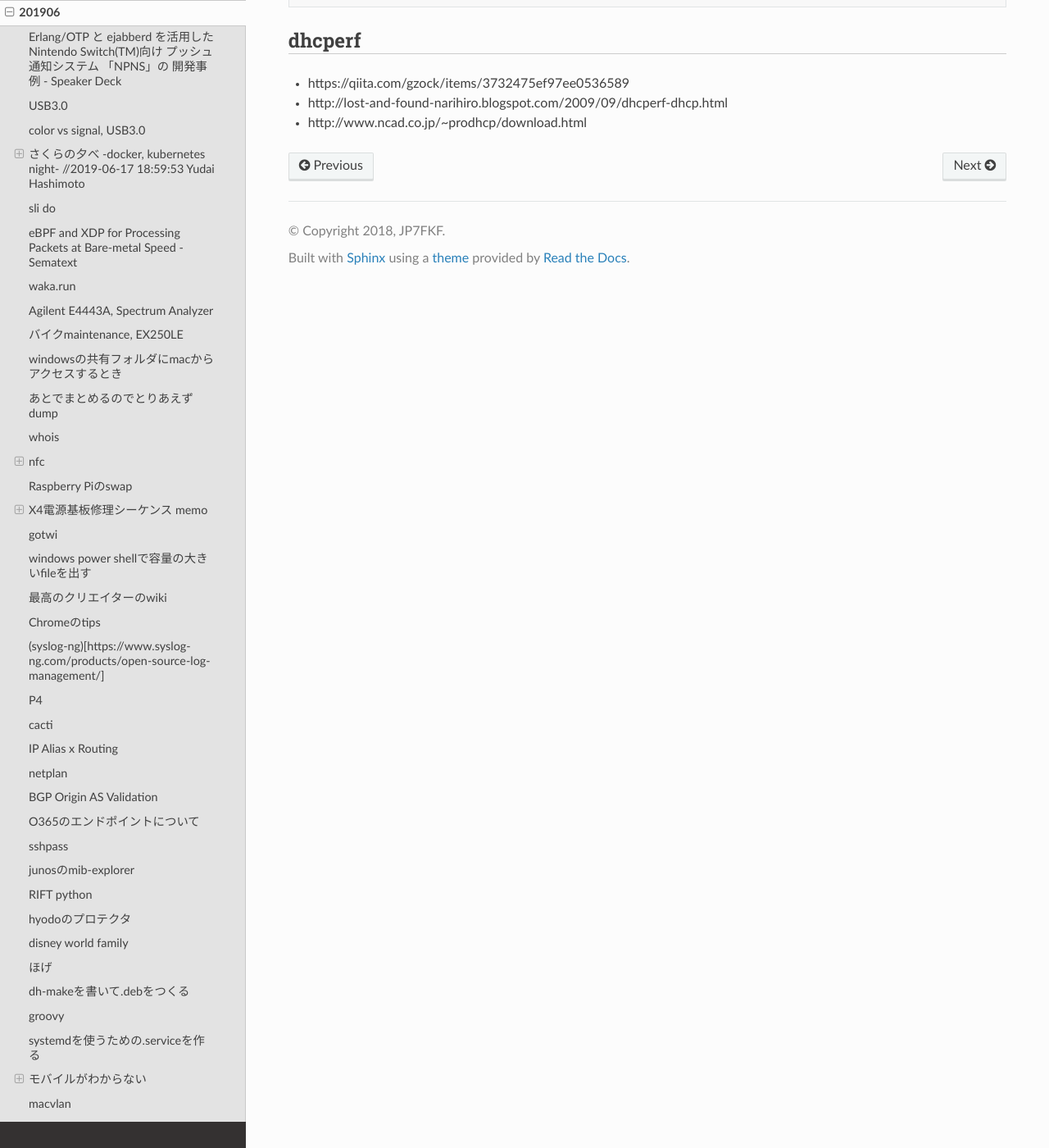
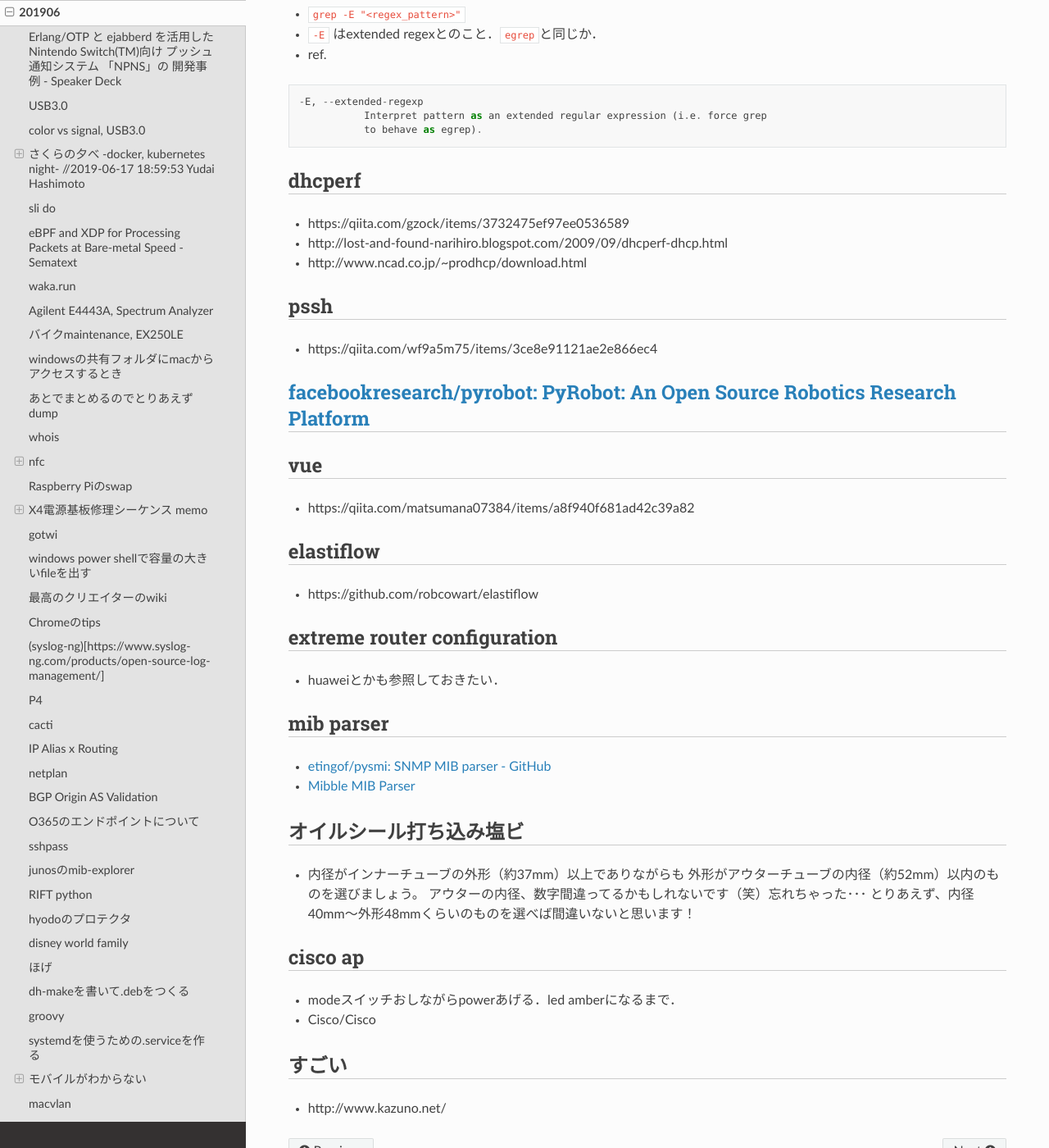
Before and after one commit to jp7fkf/JP7FKF-Warehouse, a Sphinx documentation site: the page built from source/dialy/201906.md, in a window 1280 px wide and 1400 px high, scrolled down 16569 px. Shown: the whole window at 82% size. Built offline with Sphinx 7.4.7 and the Read the Docs theme 2.0.0, drawn with Linux system fonts in a browser that asks for light colours; some of the changed text lies outside the part shown.

Commit message:
2019-07-05 00:47:05

```diff
--- a/source/dialy/201906.md
+++ b/source/dialy/201906.md
@@ -121,6 +121,12 @@ MicroBタイプのピンアサイン(メス側)
 - FreeNAS
 - 関してprometheus使ってみたくなってきた．
 - たしかにCI/CD系では'権限を持ちすぎる問題'はありそう．これ単純にセキュリティリスク．
+
+### References
+- [Kubernetesって何ができるの？どうなってるの？](https://speakerdeck.com/amaya382/kubernetestutehe-gadekirufalse-dounatuterufalse)
+- [Kubernetes,Prometheusをやってみて辛い,辛かった話](https://speakerdeck.com/takumanakagame/prometheuss-experience)
+- [Kubernetesを最大限に活かすためのGitOps入門](https://speakerdeck.com/amaya382/kuberneteswozui-da-xian-nihuo-kasutamefalsegitopsru-men)
+- [Dockerfileを改善するためのBest Practice 2019年版](https://www.slideshare.net/zembutsu/dockerfile-bestpractices-19-and-advice)
 
 ## sli do
 - https://app.sli.do/
@@ -637,3 +643,34 @@ Netlify
 - https://qiita.com/gzock/items/3732475ef97ee0536589
 - http://lost-and-found-narihiro.blogspot.com/2009/09/dhcperf-dhcp.html
 - http://www.ncad.co.jp/~prodhcp/download.html
+
+## pssh
+- https://qiita.com/wf9a5m75/items/3ce8e91121ae2e866ec4
+
+## [facebookresearch/pyrobot: PyRobot: An Open Source Robotics Research Platform](https://github.com/facebookresearch/pyrobot)
+
+## vue
+- https://qiita.com/matsumana07384/items/a8f940f681ad42c39a82
+
+## elastiflow
+- https://github.com/robcowart/elastiflow
+
+## extreme router configuration
+- huaweiとかも参照しておきたい．
+
+## mib parser
+- [etingof/pysmi: SNMP MIB parser - GitHub](https://github.com/etingof/pysmi)
+- [Mibble MIB Parser](https://www.mibble.org/)
+
+## オイルシール打ち込み塩ビ
+- 内径がインナーチューブの外形（約37mm）以上でありながらも
+外形がアウターチューブの内径（約52mm）以内のものを選びましょう。
+アウターの内径、数字間違ってるかもしれないです（笑）忘れちゃった･･･
+とりあえず、内径40mm～外形48mmくらいのものを選べば間違いないと思います！
+
+## cisco ap
+- modeスイッチおしながらpowerあげる．led amberになるまで．
+- Cisco/Cisco
+
+## すごい
+  - http://www.kazuno.net/
```
Also changed, not shown: source/hobbies/making.md (+15 -0 lines).
